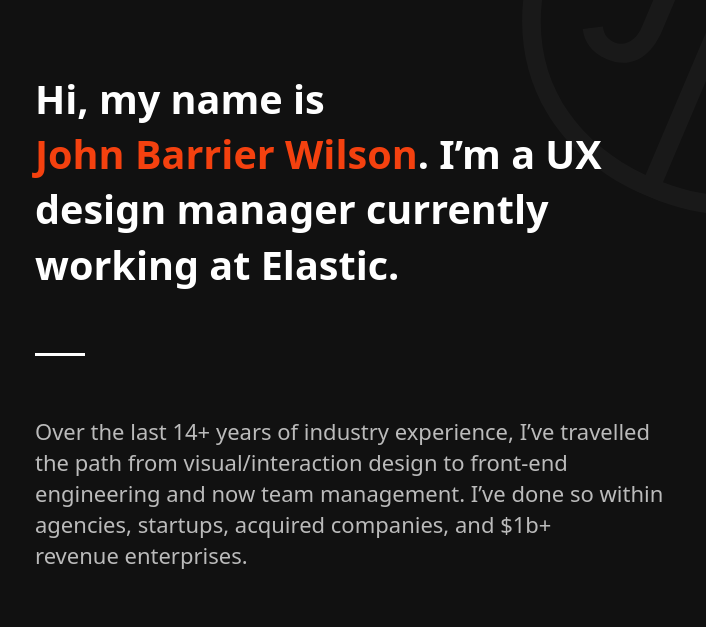
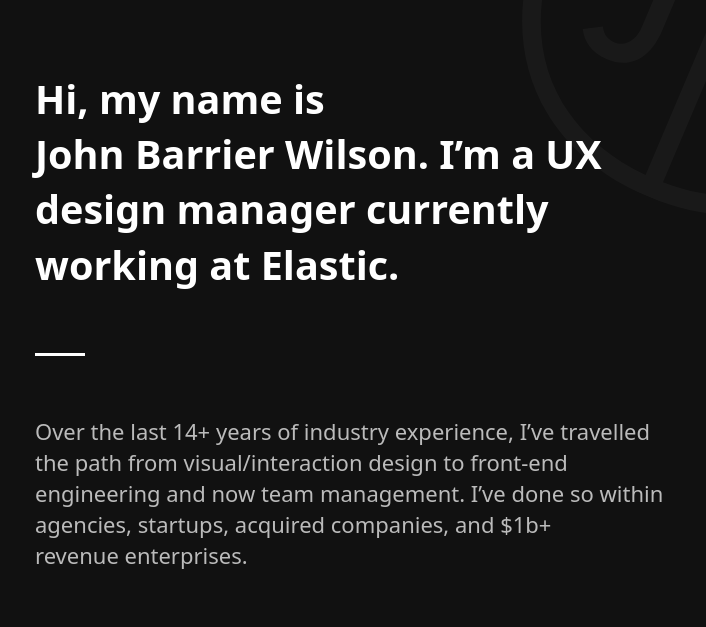
Before and after one commit to johnbarrierwilson/csb-mru2gn, a website: page index.html in a window 1280 px wide. Shown: the part 143-770 px from the top of the page, without its empty margins (285-991 px from the left). Drawn offline with Linux system fonts and the light colour scheme.

Commit message:
Deployment from Codesandbox.

```diff
--- a/index.html
+++ b/index.html
@@ -12,8 +12,8 @@
     <div class="wrapper">
       <img src="/images/face.svg" alt="cartoon style face logo" class="logo" />
       <h1>
-        Hi, my name is <span>John&nbsp;Barrier&nbsp;Wilson</span>. I’m a UX
-        design manager currently working at&nbsp;Elastic.
+        Hi, my name is John&nbsp;Barrier&nbsp;Wilson. I’m a UX design manager
+        currently working at&nbsp;Elastic.
       </h1>
       <hr />
       <p>
--- a/styles/style.css
+++ b/styles/style.css
@@ -30,9 +30,6 @@ body {
 h1 {
   color: #ffffff;
   font-size: 1.8rem;
-}
-h1 span {
-  color: var(--color-brand);
 }
 
 hr {
```
